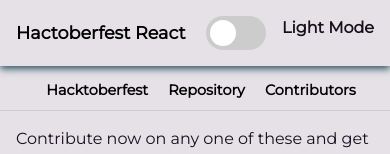
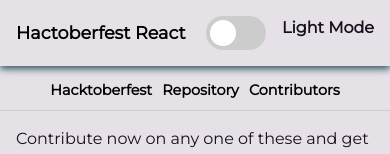
Before and after one commit to yon3030/hacktoMobe, a React (Create React App) app: page / in a window 390 px wide. Shown: the top 154 px of the page. Built offline with nearby package versions, Linux system fonts and the light colour scheme.

Commit message:
More fix for very small device

```diff
--- a/src/components/Header/index.css
+++ b/src/components/Header/index.css
@@ -55,12 +55,17 @@
   .navbar {
     position: absolute;
     left: 0;
-    top: 70px;
+    bottom: -45px;
     width: 100%;
     border-bottom: 1px solid #CCC;
+    overflow: hidden;
+  }
+  .navbar ul {
+    padding: 0;
   }
 
-  .navbar a {
+  .navbar li a {
+    padding: 0 5px;
     font-size: 0.9em;
   }
 
@@ -68,3 +73,9 @@
     margin: 0 auto;
   }
 }
+
+@media (max-width: 350px) {
+  .navbar li a {
+    font-size: 0.75em;
+  }
+}
```
